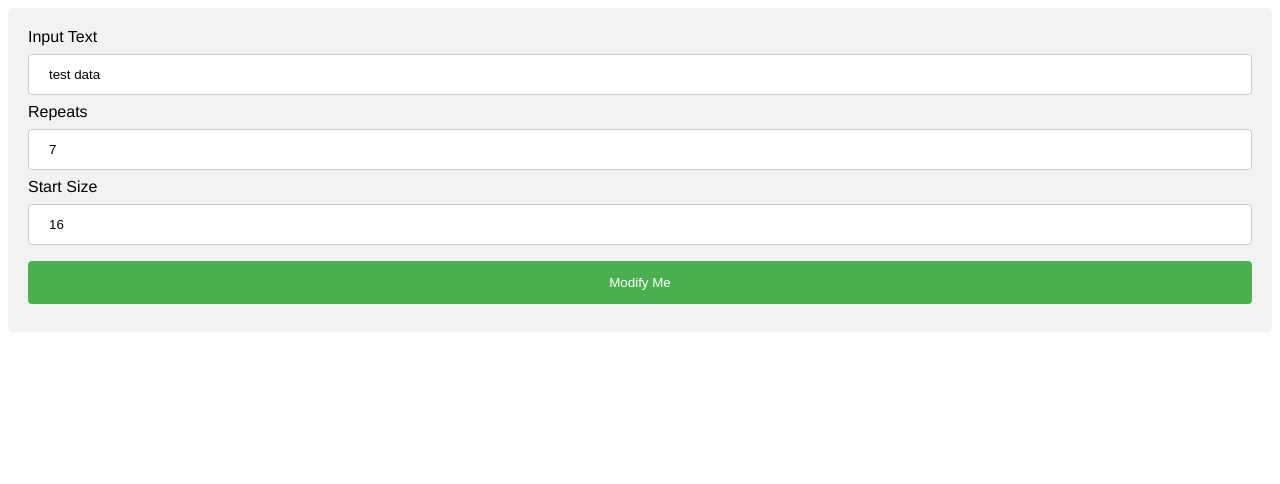
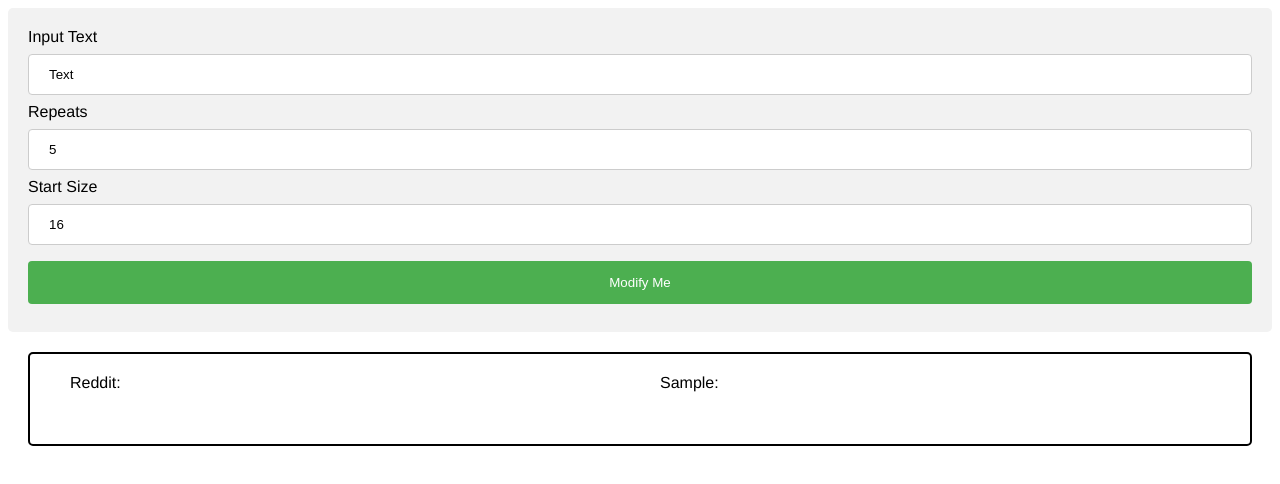
Before and after one commit to Ledmonds/SimpleTextModifier, a website: page index.html in a window 1280 px wide. Drawn offline with nearby package versions, Linux system fonts and the light colour scheme.

Commit message:
Working on styling

```diff
--- a/index.html
+++ b/index.html
@@ -16,10 +16,10 @@
         <div class="form">
             <form id="form">
                 <label>Input Text</label>
-                <input id="text" required value="test data" type="text" />
+                <input id="text" required value="Text" type="text" />
 
                 <label>Repeats</label>
-                <input id="repeats" required value=7 type="number" />
+                <input id="repeats" required value=5 type="number" />
 
                 <label>Start Size</label>
                 <input id="startSize" required value="16" type="number" />
@@ -30,10 +30,12 @@
 
         <div class="output">
             <div class="generated">
+                <label>Reddit:</label>
                 <p id="generateOutput"></p>
             </div>
             <div class="rendered">
-                <p style="display:flex;" id="renderOutput"></p>
+                <label>Sample:</label>
+                <p id="renderOutput"></p>
             </div>
         </div>
 
--- a/public/scss/index/index.scss
+++ b/public/scss/index/index.scss
@@ -1,16 +1,24 @@
 .output
 {
-    display: block;
+    margin: 20px;
+    padding: 20px;
+    display: inline-flex;
+    border: 2px solid black;
+    border-radius: 5px;
+    width: -webkit-fill-available;
 
-    .generated
+    .generated, .rendered
     {
         padding: 0 20px 0 20px;
-        background-color: beige;
-    }
+        width: 50%;
 
-    .rendered
-    {
-        padding: 0 20px 0 20px;
-        background-color:cadetblue;
+        label
+        {
+            align-items: center;
+        }
+
+        p {
+            display: flex;
+        }
     }
 }
```
Also changed, not shown: public/css/css.css, 1 other file.
